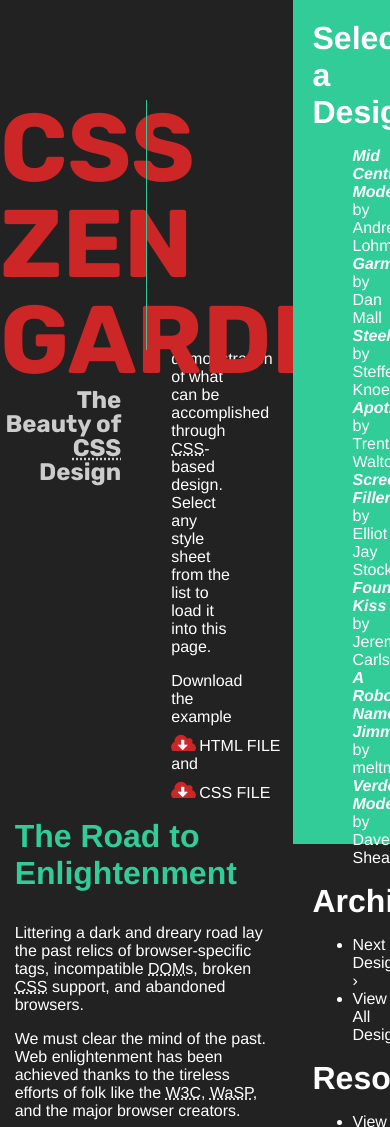
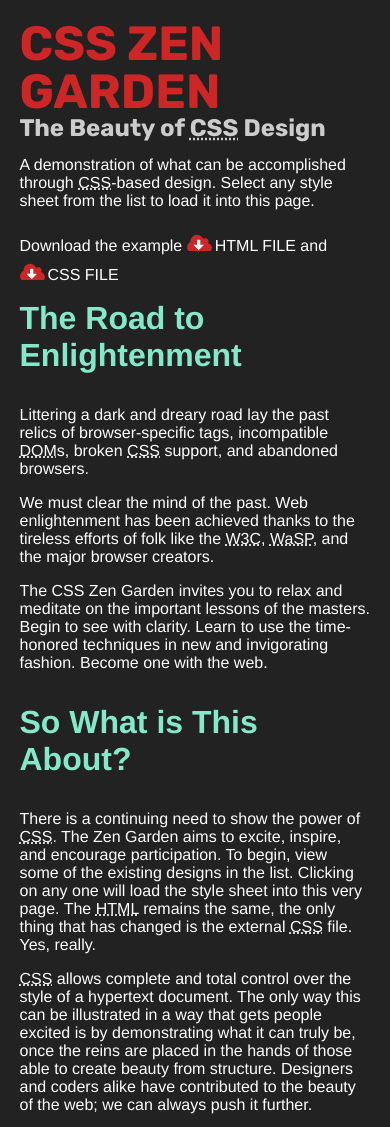
Before and after one commit to sanzstv/css-zen-garden, a plain HTML site: page index.html in a window 390 px wide. Shown: the top 1127 px of the page. Drawn offline with Linux system fonts and the light colour scheme.

Commit message:
tweak color scheme, responsiveness

```diff
--- a/style.css
+++ b/style.css
@@ -47,7 +47,7 @@ header{
 	font-family: Rubik, sans-serif;
 	font-weight: 700;
 	text-transform: uppercase;
-	font-size: 6em;
+	font-size: 5em;
 	line-height: 1;
 	width: 100%;
 	margin: 0 auto;
@@ -95,7 +95,7 @@ header{
 #zen-summary::before{
 	content: '';
 	width: 1px;
-	background-color: #32CC99;
+	background-color: #85E8C8;
 	height: 250px;
 	display: block;
 	position: relative;
@@ -114,7 +114,7 @@ header{
 }
 h3{
 	font-size: 2em;
-	color: #32CC99;
+	color: #85E8C8;
 }
 
 .design-selection li{
@@ -140,8 +140,10 @@ h3{
 .sidebar {
 	float: right;
 	display: block;
-	background-color: #32CC99;
+	background-color: #ccc;
+	/*background-color: #32CC99;*/
 	padding: 20px;
+	color: #222;
 	clear: both;
 	position: fixed;
 	top: 0;
@@ -151,8 +153,12 @@ h3{
 }
 
 .sidebar h3{
-	color: #fff;
+	color: #222;
 	margin: 0;
+}
+
+.sidebar a{
+	color: #CD2626;
 }
 /*footer with design info*/
 footer{
@@ -219,3 +225,47 @@ p[role="contentinfo"]{
 	clear: both;
 	display: block;
 }
+@media all and (max-width: 991px){
+	.sidebar{
+		float: left;
+		width: 100%;
+		position: relative;
+		padding: 20px 5%;
+	}
+
+	.page-wrapper{
+		width: 100%;
+	}
+}
+
+@media all and (max-width: 991px){
+	#zen-summary{
+		float: left;
+		width: 100%;
+		padding: 0 5%;
+	}
+	#zen-summary:before{
+		display: none;
+	}
+
+	header{
+		width: 100%;
+		height: initial;
+		padding: 20px 0 0 5%;
+		text-align: left;
+	}
+	.intro header h1{
+		font-size: 3em;
+
+	}
+}
+
+@media all and (max-width: 507px){
+	footer{
+		height: initial;
+	}
+	footer a{
+	    margin: 10px 5%;
+	}
+
+}
```
Also changed, not shown: 2 other files.
